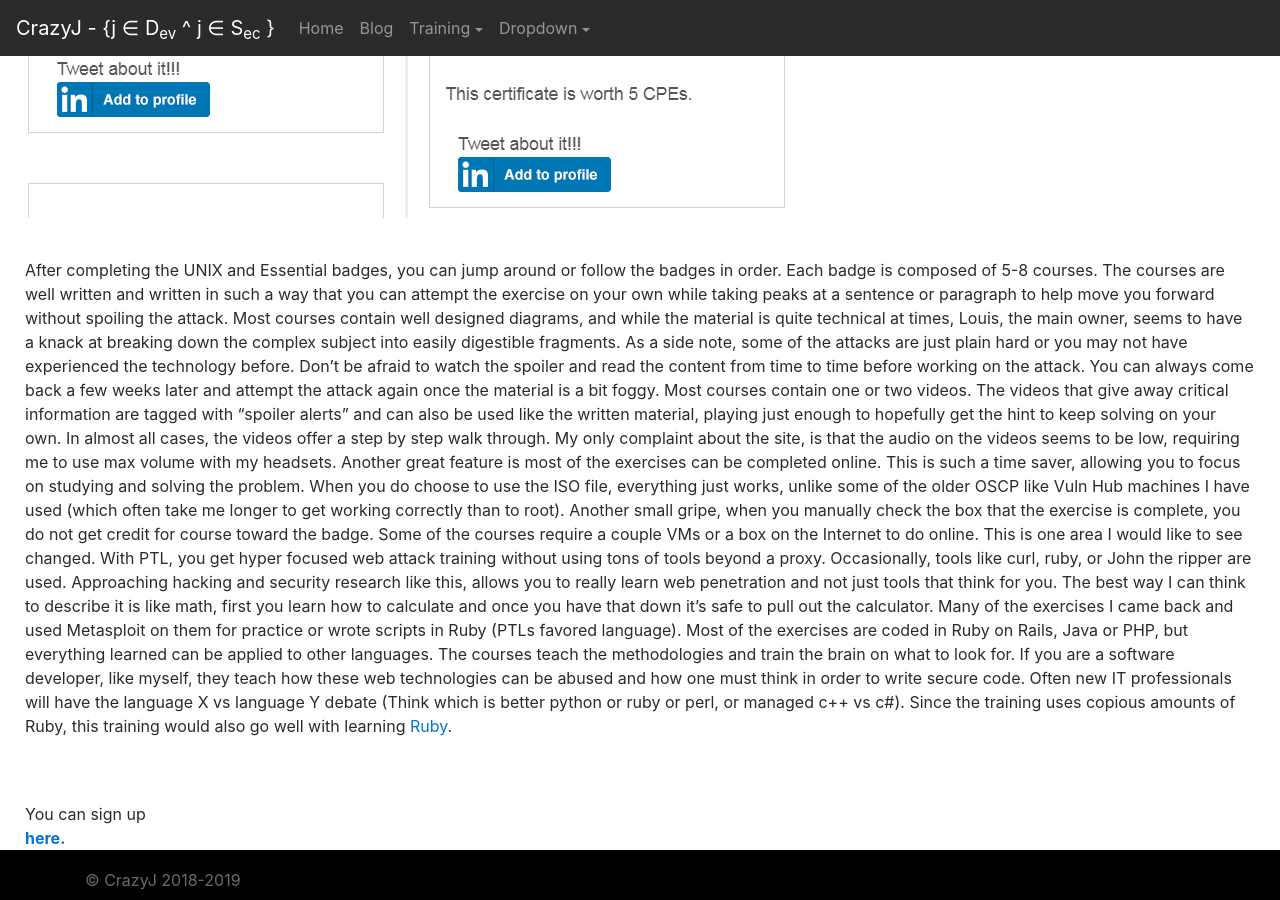
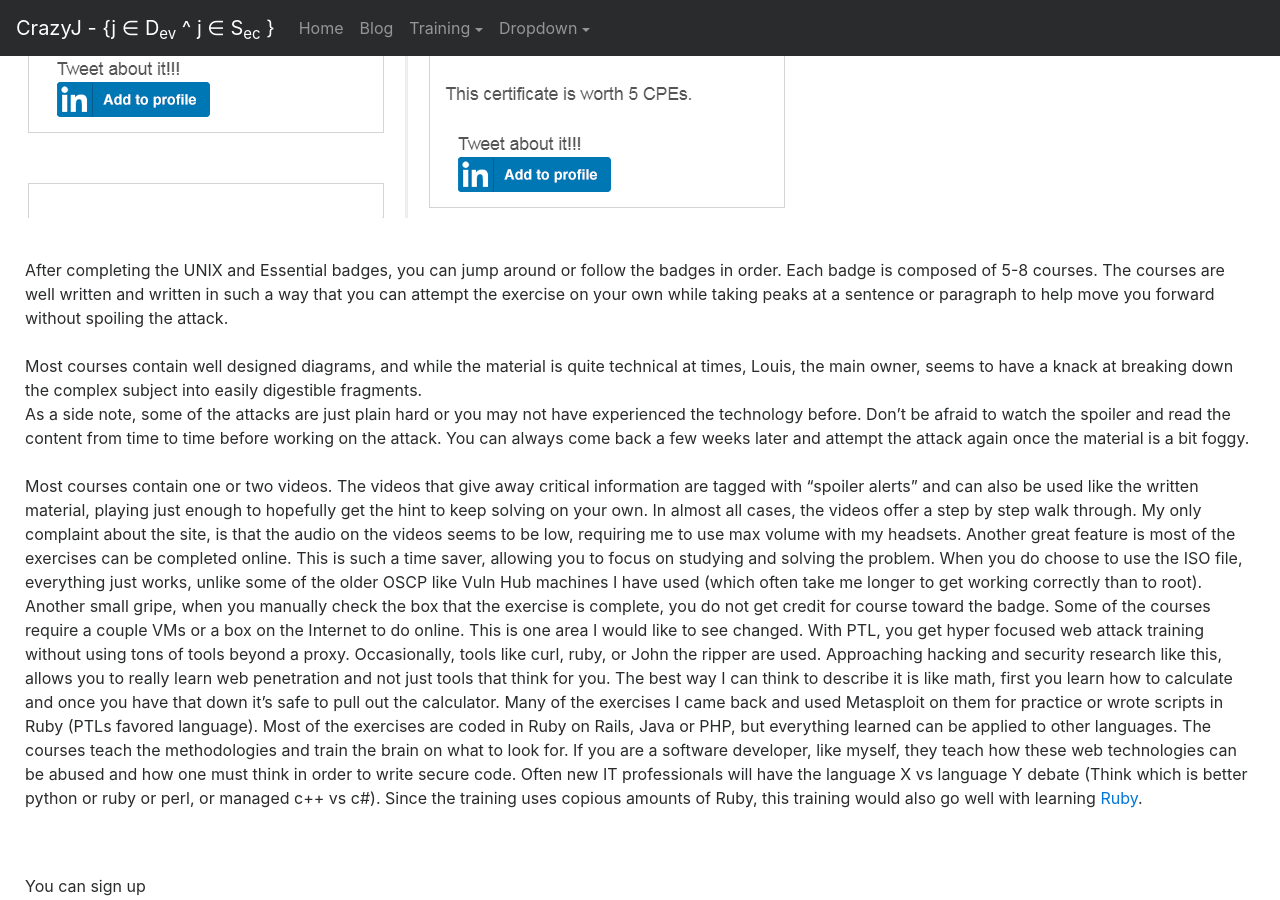
Before and after one commit to CrazyJ-Rod/CrazyJ-Rod.github.io, a Jekyll site: the page built from pentesterlabreview.html, in a window 1280 px wide and 900 px high, scrolled down 1004 px. Built offline with Jekyll 4.4.1, drawn with Linux system fonts in a browser that asks for light colours; nearby versions of some CDN libraries.

Commit message:
Update pentesterlabreview.html

```diff
--- a/pentesterlabreview.html
+++ b/pentesterlabreview.html
@@ -7,7 +7,7 @@ title: CrazyJ &bull; Dev and Security
 
 <div style="padding-left: 25px;padding-right:25px;">
 <h1>Pentester Lab Review</h1>
-<p style="font:25px;"><a href="https://www.pentesterlab.com/">Pentester Lab</a>
+<p style="font:25px;">
     The following is my review of <a href=”https://pentesterlab.com/”>Pentester Lab</a>. I do not know the owner, did not receive anything free to write this, or offered anything in return for the review. I did share this with the owner before releasing to ensure I did not leak any data.
   Pentester Lab (PTL) is a web penetration training platform that caters to students that wish to learn the art of web penetration testing and web application security. According to the site, <i>PentesterLab provides vulnerable systems that can be used to test and understand vulnerabilities.</i> PTL provides online and offline exercises, real vulnerabilities; many with <a href=”https://cve.mitre.org/”>CVEs</a>, all with detailed step by step directions in written and video form.
   Louis, the creator of the site, also offers a detailed bootcamp that if followed, will take the novice to a skilled web application tester. It is obvious Louis cares and is deeply passionate about web security, as everything he links to in the bootcamp is to one of his free exercises or an external resource. While my background far surpasses the path he lists here, the simple fact he lays out a plan for a newbie, while not attempting to sell anything, is one of the many reasons I chose to buy a subscription from the site and push others towards it.
@@ -26,8 +26,10 @@ title: CrazyJ &bull; Dev and Security
       <image src="/images/ptl/badges.png" /><br /> <br /> </p>
    <p style="font:25px;">
 
-   After completing the UNIX and Essential badges, you can jump around or follow the badges in order. Each badge is composed of 5-8 courses. The courses are well written and written in such a way that you can attempt the exercise on your own while taking peaks at a sentence or paragraph to help move you forward without spoiling the attack. Most courses contain well designed diagrams, and while the material is quite technical at times, Louis, the main owner, seems to have a knack at breaking down the complex subject into easily digestible fragments.
-  As a side note, some of the attacks are just plain hard or you may not have experienced the technology before. Don’t be afraid to watch the spoiler and read the content from time to time before working on the attack. You can always come back a few weeks later and attempt the attack again once the material is a bit foggy.
+   After completing the UNIX and Essential badges, you can jump around or follow the badges in order. Each badge is composed of 5-8 courses. The courses are well written and written in such a way that you can attempt the exercise on your own while taking peaks at a sentence or paragraph to help move you forward without spoiling the attack.<br /> <br />
+  Most courses contain well designed diagrams, and while the material is quite technical at times, Louis, the main owner, seems to have a knack at breaking down the complex subject into easily digestible fragments.<br />
+  As a side note, some of the attacks are just plain hard or you may not have experienced the technology before. Don’t be afraid to watch the spoiler and read the content from time to time before working on the attack. You can always come back a few weeks later and attempt the attack again once the material is a bit foggy.<br /> <br />
+
   Most courses contain one or two videos. The videos that give away critical information are tagged with “spoiler alerts” and can also be used like the written material, playing just enough to hopefully get the hint to keep solving on your own. In almost all cases, the videos offer a step by step walk through. My only complaint about the site, is that the audio on the videos seems to be low, requiring me to use max volume with my headsets.
   Another great feature is most of the exercises can be completed online. This is such a time saver, allowing you to focus on studying and solving the problem. When you do choose to use the ISO file, everything just works, unlike some of the older OSCP like Vuln Hub machines I have used (which often take me longer to get working correctly than to root). Another small gripe, when you manually check the box that the exercise is complete, you do not get credit for course toward the badge. Some of the courses require a couple VMs or a box on the Internet to do online. This is one area I would like to see changed.
   With PTL, you get hyper focused web attack training without using tons of tools beyond a proxy. Occasionally, tools like curl, ruby, or John the ripper are used. Approaching hacking and security research like this, allows you to really learn web penetration and not just tools that think for you. The best way I can think to describe it is like math, first you learn how to calculate and once you have that down it’s safe to pull out the calculator. Many of the exercises I came back and used Metasploit on them for practice or wrote scripts in Ruby (PTLs favored language).
```
